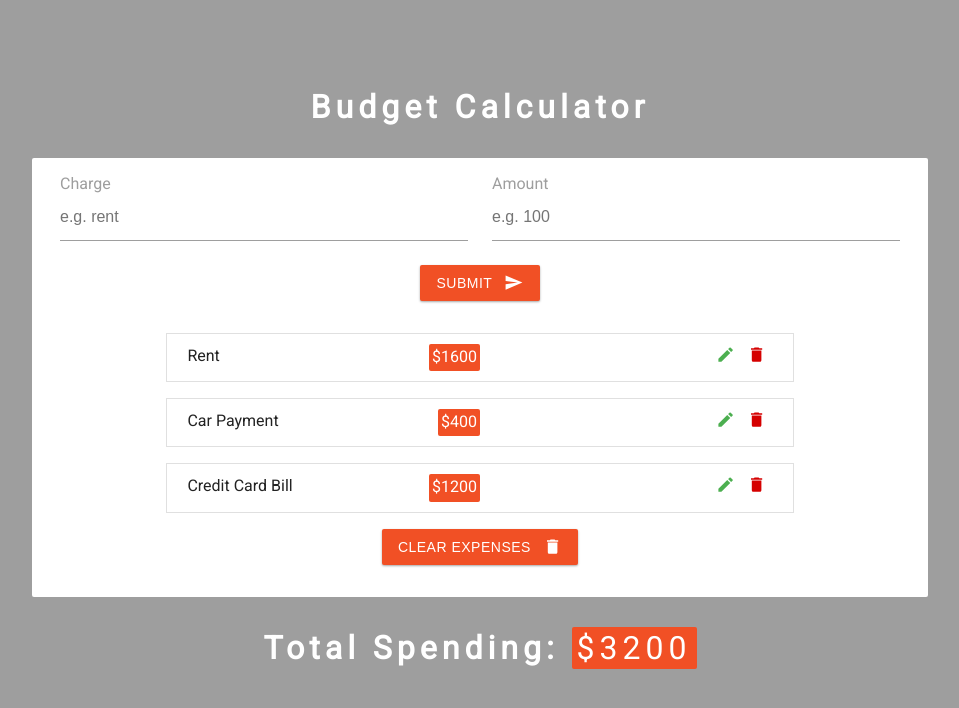
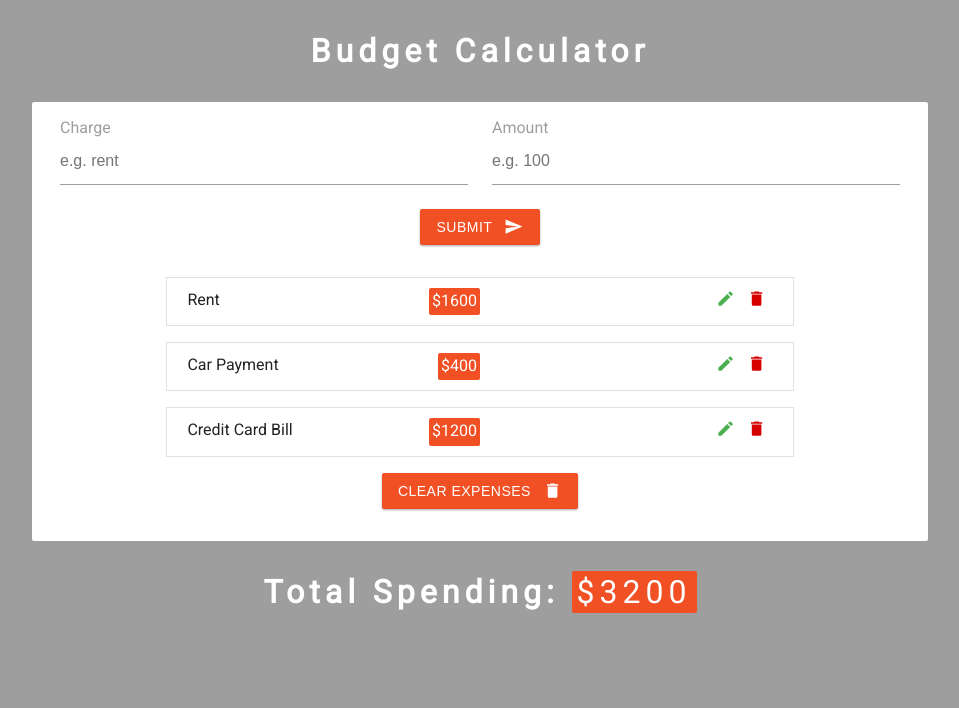
Before and after one commit to BeataJ/budget-cal-react-hooks, a React (Create React App) app: page / in a window 1280 px wide. Shown: the top 708 px of the page, without its empty margins (160-1119 px from the left). Built offline with nearby package versions, Linux system fonts and the light colour scheme.

Commit message:
add handleAlert in case false

```diff
--- a/src/App.js
+++ b/src/App.js
@@ -53,17 +53,19 @@ function App() {
     if(charge !== '' && amount > 0) {
       const singleExpense = {id:uuid(), charge, amount};
       setExpenses([...expenses, singleExpense]);
+      handleAlert({type: 'success', text: 'item added'});
       setCharge('');
       setAmount('');
     } else {
       // handle alert called
+      handleAlert({type: 'danger', text: `charge can't be empty value and amount value has to be bigger then zero`})
     }
   };
 
   return (
     <>
     {alert.show &&  <Alert type={alert.type}  text={alert.text}/> }
-      <Alert />
+
       <h1>budget calculator</h1>
       <main className="App">
         <ExpenseForm
```
